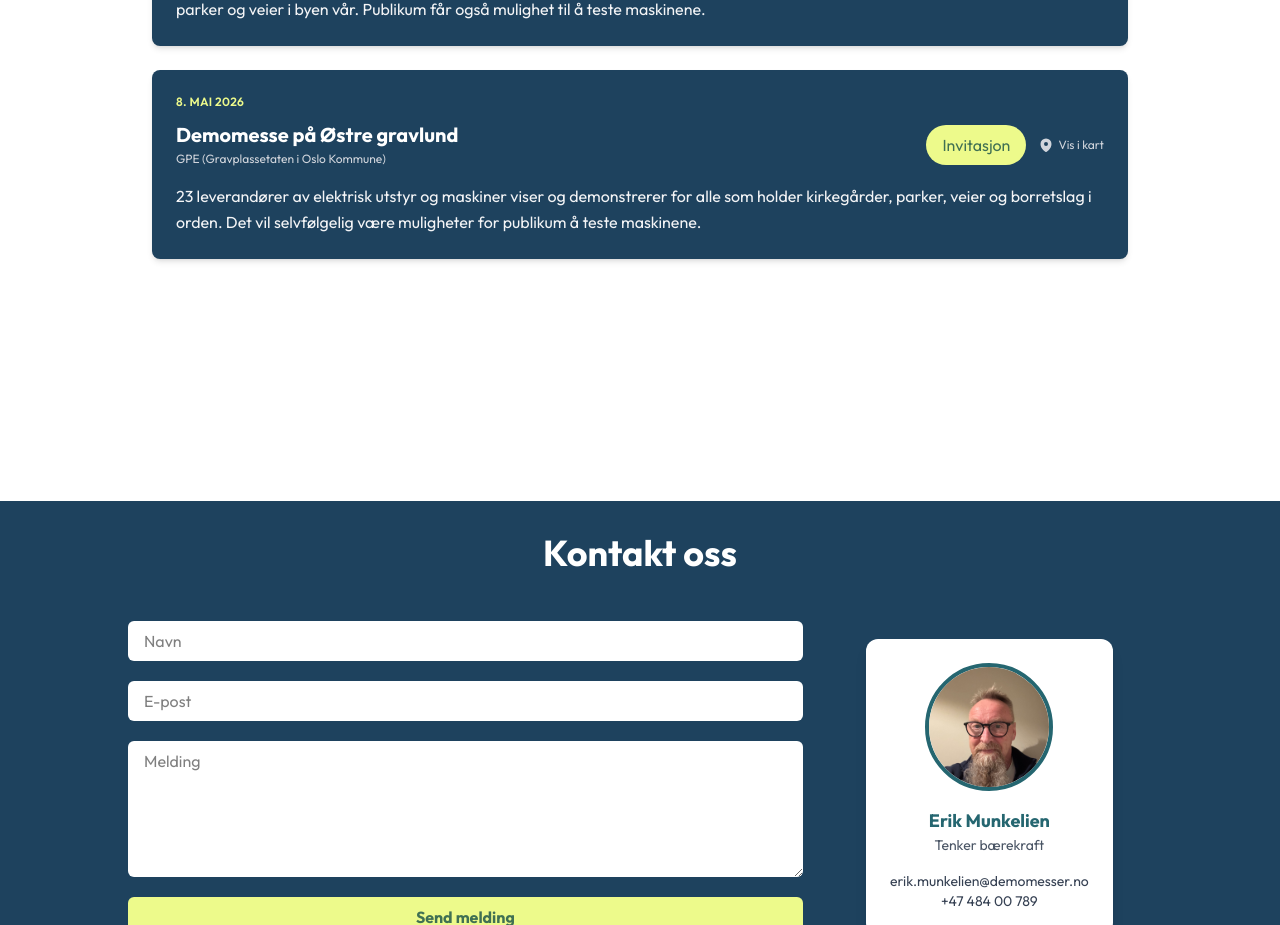
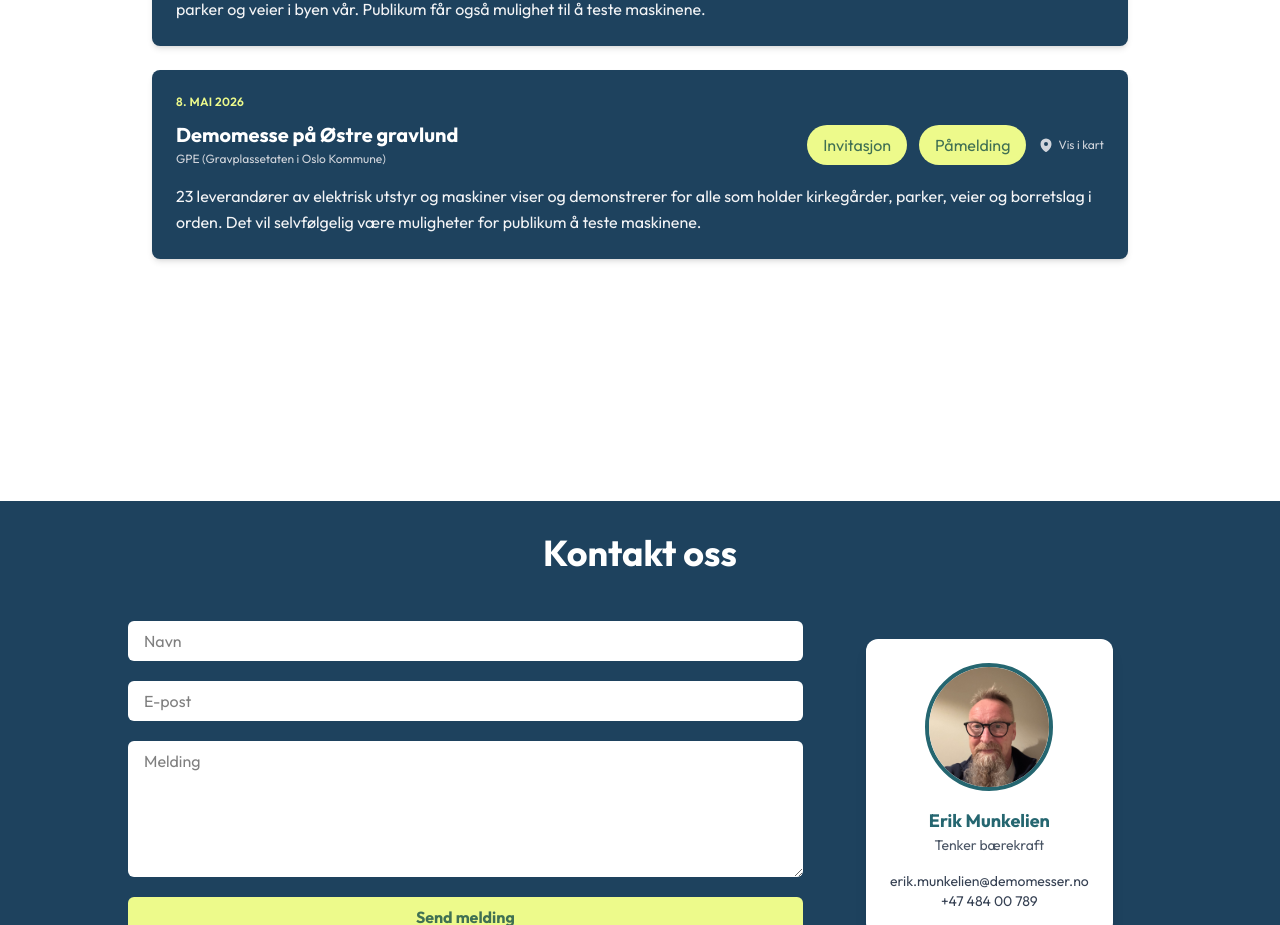
Before and after one commit to demomesser/frontend, a React (Vite) app: page / in a window 1280 px wide. Shown: the part 2699-3624 px from the top of the page. Built offline with nearby package versions, Linux system fonts and the light colour scheme.

Commit message:
added the second event registration

```diff
--- a/src/ui/Arrangement/index.tsx
+++ b/src/ui/Arrangement/index.tsx
@@ -15,7 +15,9 @@ type Props = {
 }
 
 const Arrangement = ({ setSelectedPage }: Props) => {
-    const registrationLink = "https://cred.pameldingssystem.no/demo-messe"
+    const registrationLink1 = "https://cred.pameldingssystem.no/demo-messe"
+    const registrationLink2 = "https://cred.pameldingssystem.no/demo-messe-1"
+
     return (
         <section
             id={SelectedPage.ARRANGEMENT}
@@ -65,7 +67,7 @@ const Arrangement = ({ setSelectedPage }: Props) => {
                             />
 
                             <RegularButton
-                                link={registrationLink}
+                                link={registrationLink1}
                                 label={"Påmelding"}
                             >
                             </RegularButton>
@@ -111,6 +113,11 @@ const Arrangement = ({ setSelectedPage }: Props) => {
 
                         <div className="flex flex-col gap-3 sm:flex-row sm:items-center">
                             <DownloadButton file={pdf2} label={"Invitasjon"} filename={"gravlund.pdf"} />
+                            <RegularButton
+                                link={registrationLink2}
+                                label={"Påmelding"}
+                            >
+                            </RegularButton>
 
                             <a
                                 href="https://www.google.com/maps/place/%C3%98stre+gravlund/@59.9131596,10.8070007,17z/data=!3m1!4b1!4m6!3m5!1s0x46416fac1956fe17:0x551ef06362a130bf!8m2!3d59.9131575!4d10.8089872!16s%2Fg%2F120z70wv?entry=ttu&g_ep=EgoyMDI1MTIwOS4wIKXMDSoKLDEwMDc5MjA3M0gBUAM%3D"
```
